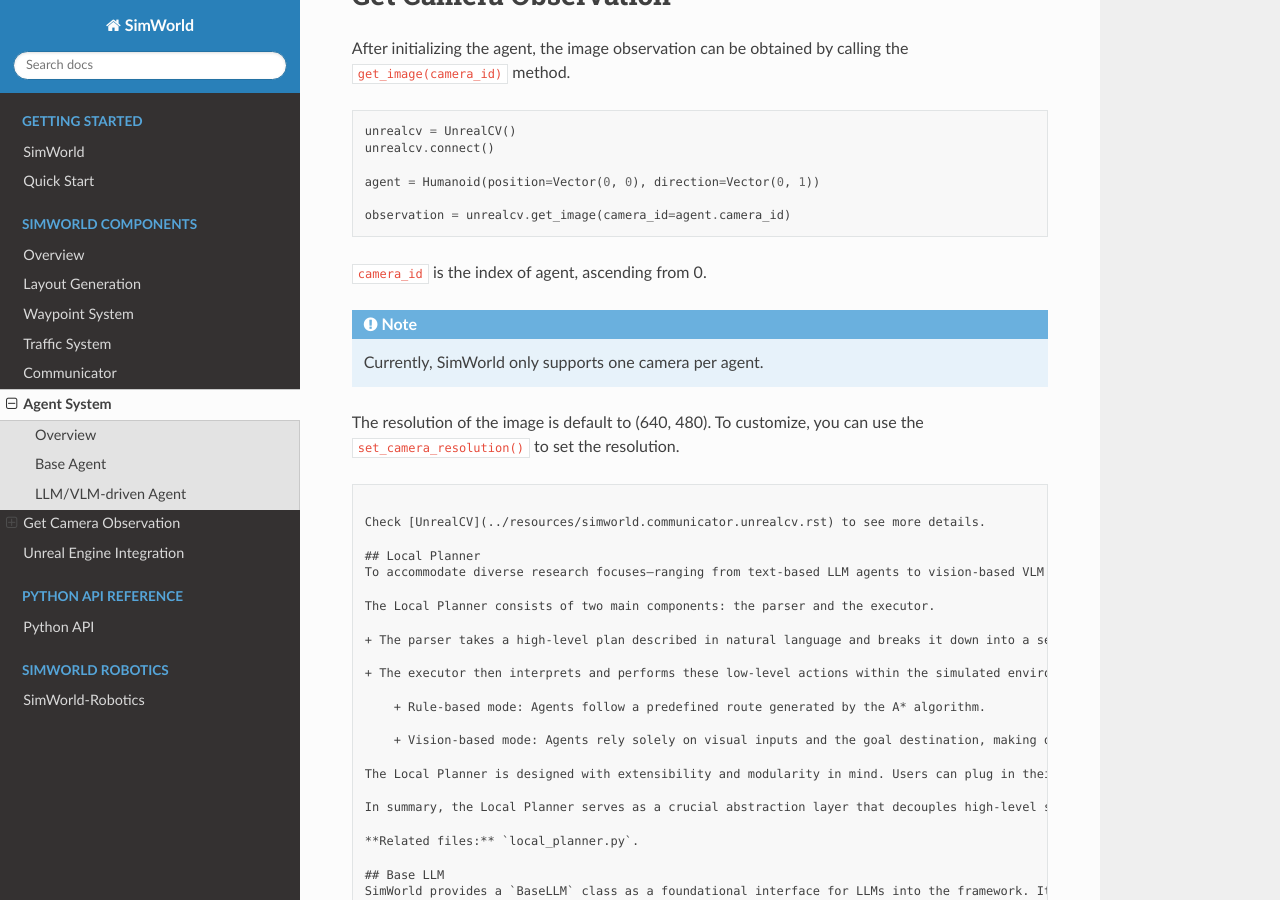
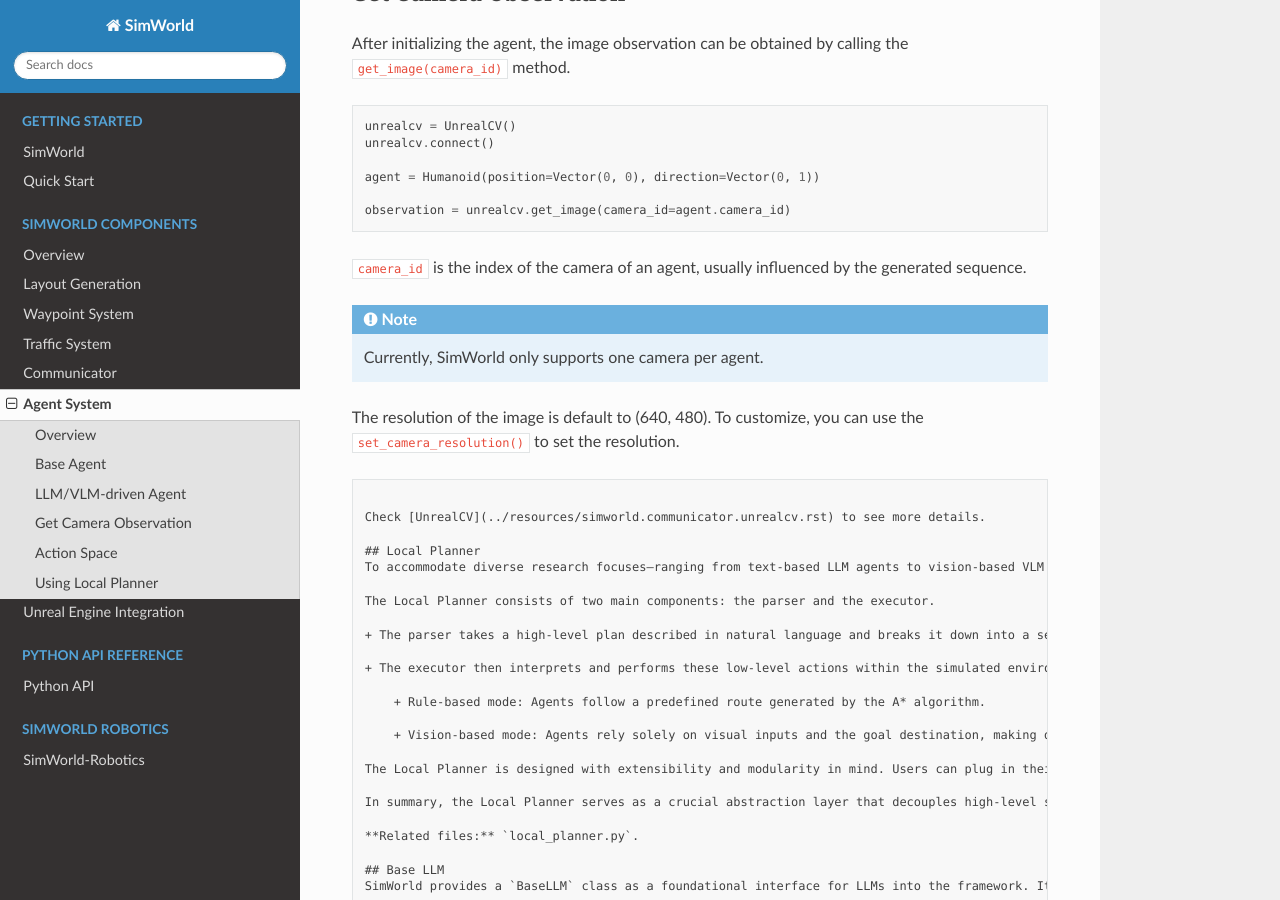
Before and after one commit to maitrix-org/SimWorld, a Sphinx documentation site: the page built from docs/source/components/agent_system.md, in a window 1280 px wide and 900 px high, scrolled down 1424 px. Built offline with Sphinx 7.4.7 and the Read the Docs theme 3.1.0, drawn with Linux system fonts in a browser that asks for light colours.

Commit message:
modified

````diff
--- a/docs/source/components/agent_system.md
+++ b/docs/source/components/agent_system.md
@@ -32,7 +32,7 @@
 ```
 A classic LLM/VLM-driven agent typically consists of three core components: observation, LLMs/VLMs, and memory. SimWorld supports visual observations by utilizing camera actors within Unreal Engine ([Sensors](ue_detail.md#sensors)). For LLM/VLM integration, SimWorld provides a basic LLM interface ([Base LLM](#base-llm)). However, its memory module is currently limited—it simply records the most recent steps along with their corresponding feedback.
 
-# Get Camera Observation
+## Get Camera Observation
 After initializing the agent, the image observation can be obtained by calling the `get_image(camera_id)` method.
 
 ```python
@@ -44,7 +44,7 @@
 observation = unrealcv.get_image(camera_id=agent.camera_id)
 ```
 
-`camera_id` is the index of agent, ascending from 0.
+`camera_id` is the index of the camera of an agent, usually influenced by the generated sequence.
 
 ```{note}
 Currently, SimWorld only supports one camera per agent.
````
